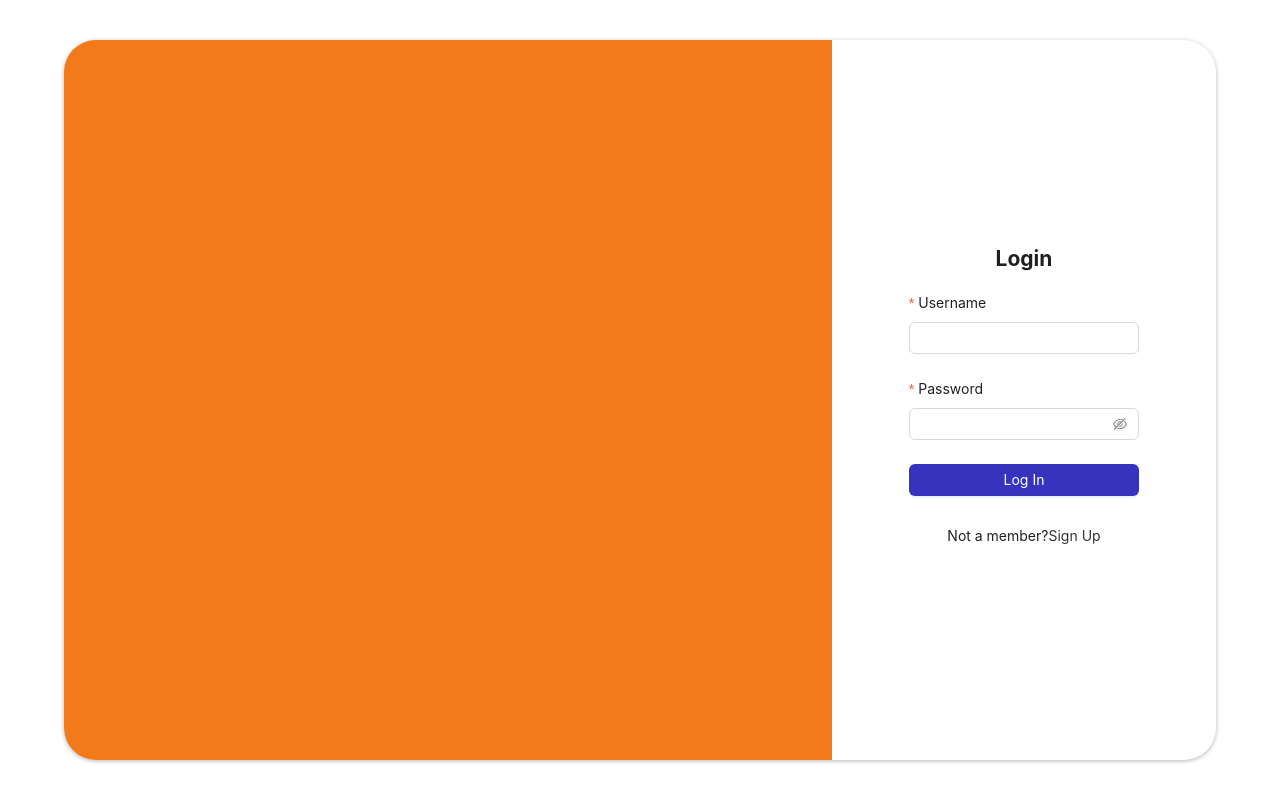
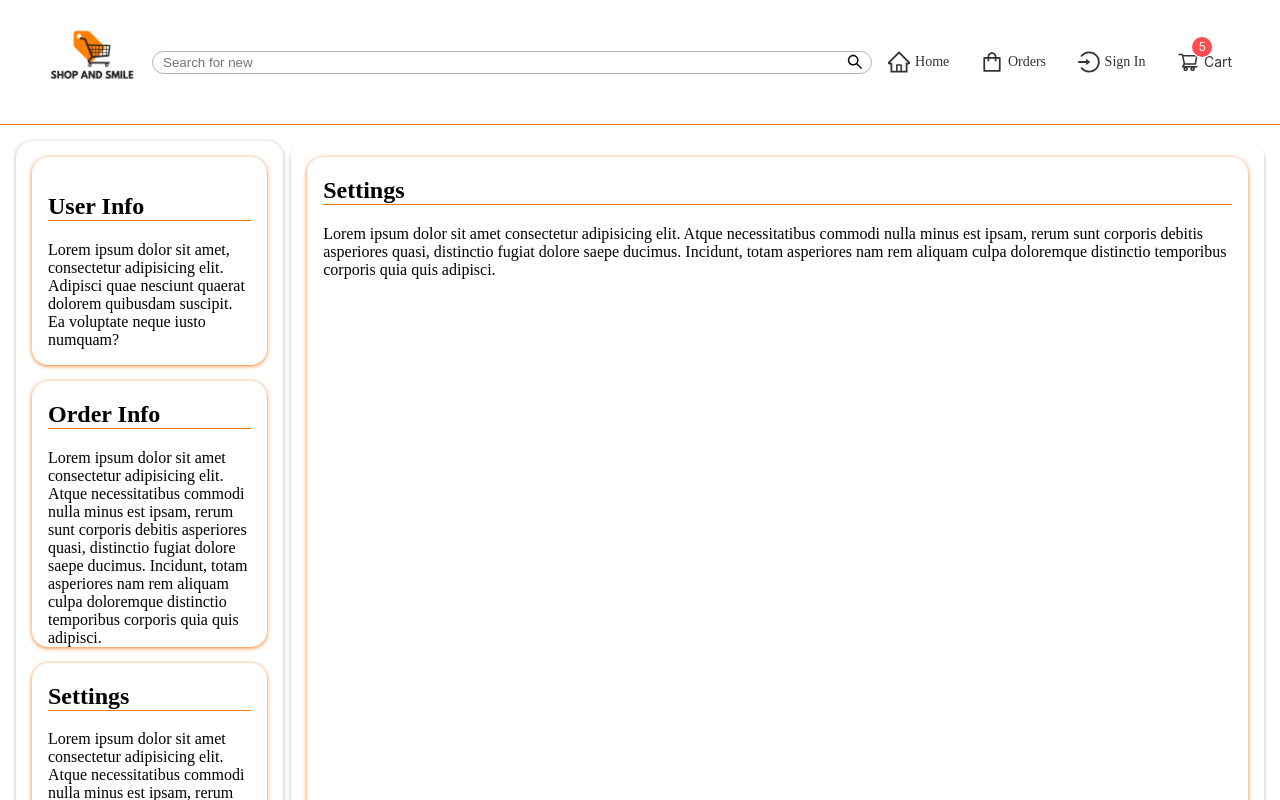
Before and after one commit to Bunyamin-35/e-commerce_app, a React (Create React App) app in the folder client/: page /dashboard in a window 1280 px wide. Before the commit this address led to /login. Shown: the top 800 px of the page. Built offline with nearby package versions, Linux system fonts and the light colour scheme.

Commit message:
E-commerce App | Dashboard page modified.

```diff
--- a/client/src/index.css
+++ b/client/src/index.css
@@ -184,11 +184,92 @@ a {
     flex-direction: column;
     min-height: 100vh;
   }
+
   .cart_table {
     flex-grow: 1;
     margin: 0 0 1rem;
   }
+
   .bill {
     flex-grow: 1;
   }
 }
+
+
+/* Dashboard */
+.dashboard_content {
+  display: flex;
+  padding: 1rem 1rem;
+  gap: 0.5rem;
+
+}
+
+.left_bar {
+  display: flex;
+  flex-direction: column;
+  align-items: center;
+  flex-basis: 20%;
+  box-shadow: 0 1px 4px 0 rgba(0, 0, 0, 0.3);
+  min-height: 100vh;
+  border-radius: 1rem;
+  overflow: hidden;
+  padding: 1rem;
+  gap: 1rem;
+
+}
+
+.right_bar {
+  display: flex;
+  flex-basis: 80%;
+  box-shadow: 0 4px 4px 0 rgba(0, 0, 0, 0.3);
+  min-height: 100vh;
+  border-radius: 1rem;
+  overflow: hidden;
+  padding: 1rem;
+}
+
+.user_info {
+  box-shadow: 0 1px 4px 0 #f27a1a;
+  height: fit-content;
+  padding: 1rem;
+  border-radius: 1rem;
+}
+
+.user_info h2 {
+  border-bottom: 0.5px solid #f27a1a;
+}
+
+.order_info {
+  box-shadow: 0 1px 4px 0 #f27a1a;
+  height: fit-content;
+  padding: 0 1rem;
+  border-radius: 1rem;
+}
+
+.order_info h2 {
+  border-bottom: 0.5px solid #f27a1a;
+}
+
+.settings {
+  box-shadow: 0 1px 4px 0 #f27a1a;
+  height: fit-content;
+  padding: 0 1rem;
+  border-radius: 1rem;
+}
+
+.settings h2 {
+  border-bottom: 0.5px solid #f27a1a;
+}
+
+.contents {
+  box-shadow: 0 1px 4px 0 #f27a1a;
+  min-height: inherit;
+  padding: 0 1rem;
+  border-radius: 1rem;
+}
+
+.contents h2 {
+  border-bottom: 0.5px solid #f27a1a;
+}
+
+/* Dashboard */
--- a/client/src/pages/Dashboard/index.jsx
+++ b/client/src/pages/Dashboard/index.jsx
@@ -2,43 +2,69 @@ import { useEffect, useState } from "react";
 import { useNavigate } from "react-router-dom";
 import axios from "axios";
 
+import Navbar from "../../components/Navbar/index.jsx"
+
 const Dahsboard = () => {
     const [username, setUsername] = useState("");
     const navigate = useNavigate();
-    useEffect(() => {
-        // Sayfa yüklendiğinde, localStorage'dan token'ı alırız.
-        const accesstoken = localStorage.getItem('access-token')
-        console.log(accesstoken);
-        // Eğer localStorage'da "token" yoksa, kullanıcıyı login sayfasına yönlendiririz.
-        if (!accesstoken) {
-            navigate("/login");
-        } else {
-            // localStorage'dan alınan token ile sunucuya bir istek yaparak kullanıcının adını alırız.
-            axios
-                .post("http://localhost:4000/backend/auth/", {}, { withCredentials: true })
-                .then((response) => {
-                    const { status, user } = response.data;
+    // useEffect(() => {
+    //     // Sayfa yüklendiğinde, localStorage'dan token'ı alırız.
+    //     const accesstoken = localStorage.getItem('access-token')
+    //     console.log(accesstoken);
+    //     // Eğer localStorage'da "token" yoksa, kullanıcıyı login sayfasına yönlendiririz.
+    //     if (!accesstoken) {
+    //         navigate("/login");
+    //     } else {
+    //         // localStorage'dan alınan token ile sunucuya bir istek yaparak kullanıcının adını alırız.
+    //         axios
+    //             .post("http://localhost:4000/backend/auth/", {}, { withCredentials: true })
+    //             .then((response) => {
+    //                 const { status, user } = response.data;
 
-                    // Sunucudan dönülen status true ise, kullanıcı adını state'e ekleriz.
+    //                 // Sunucudan dönülen status true ise, kullanıcı adını state'e ekleriz.
 
-                    if (status) {
-                        setUsername(user);
-                    } else {
-                        // Sunucudan dönülen status false ise, kullanıcının token'i geçersiz demektir.
-                        // Bu durumda, localStorage'dan "token"i kaldırırız ve kullanıcıyı login sayfasına yönlendiririz.
-                        localStorage.removeItem("token");
-                        navigate("/login");
-                    }
-                })
-                .catch((error) => {
-                    console.error("Error fetching user data: ", error);
-                    // Sunucudan dönülen hata durumunda da kullanıcıyı login sayfasına yönlendiririz.
-                    navigate("/login");
-                });
-        }
-    }, [navigate]);
+    //                 if (status) {
+    //                     setUsername(user);
+    //                 } else {
+    //                     // Sunucudan dönülen status false ise, kullanıcının token'i geçersiz demektir.
+    //                     // Bu durumda, localStorage'dan "token"i kaldırırız ve kullanıcıyı login sayfasına yönlendiririz.
+    //                     localStorage.removeItem("token");
+    //                     navigate("/login");
+    //                 }
+    //             })
+    //             .catch((error) => {
+    //                 console.error("Error fetching user data: ", error);
+    //                 // Sunucudan dönülen hata durumunda da kullanıcıyı login sayfasına yönlendiririz.
+    //                 navigate("/login");
+    //             });
+    //     }
+    // }, [navigate]);
     return (
-        <div>{username}</div>
+        <>
+            <Navbar />
+            <div className="dashboard_content">
+                <div className="left_bar">
+                    <div className="user_info">
+                        <h2>User Info</h2>
+                        Lorem ipsum dolor sit amet, consectetur adipisicing elit. Adipisci quae nesciunt quaerat dolorem quibusdam suscipit. Ea voluptate neque iusto numquam?
+                    </div>
+                    <div className="order_info">
+                        <h2>Order Info</h2>
+                        Lorem ipsum dolor sit amet consectetur adipisicing elit. Atque necessitatibus commodi nulla minus est ipsam, rerum sunt corporis debitis asperiores quasi, distinctio fugiat dolore saepe ducimus. Incidunt, totam asperiores nam rem aliquam culpa doloremque distinctio temporibus corporis quia quis adipisci.
+                    </div>
+                    <div className="settings">
+                        <h2>Settings</h2>
+                        Lorem ipsum dolor sit amet consectetur adipisicing elit. Atque necessitatibus commodi nulla minus est ipsam, rerum sunt corporis debitis asperiores quasi, distinctio fugiat dolore saepe ducimus. Incidunt, totam asperiores nam rem aliquam culpa doloremque distinctio temporibus corporis quia quis adipisci.
+                    </div>
+                </div>
+                <div className="right_bar">
+                    <div className="contents">
+                        <h2>Settings</h2>
+                        Lorem ipsum dolor sit amet consectetur adipisicing elit. Atque necessitatibus commodi nulla minus est ipsam, rerum sunt corporis debitis asperiores quasi, distinctio fugiat dolore saepe ducimus. Incidunt, totam asperiores nam rem aliquam culpa doloremque distinctio temporibus corporis quia quis adipisci.
+                    </div>
+                </div>
+            </div>
+        </>
     )
 }
 
```
